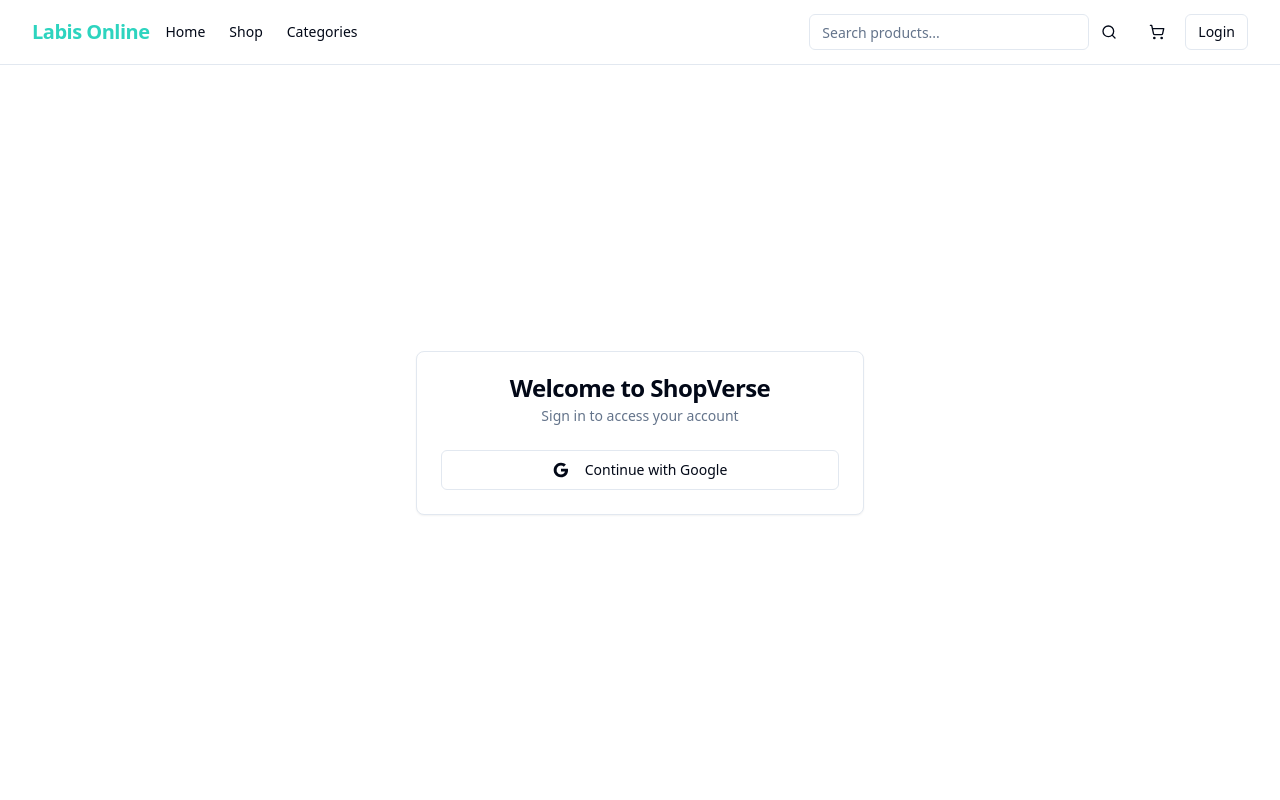
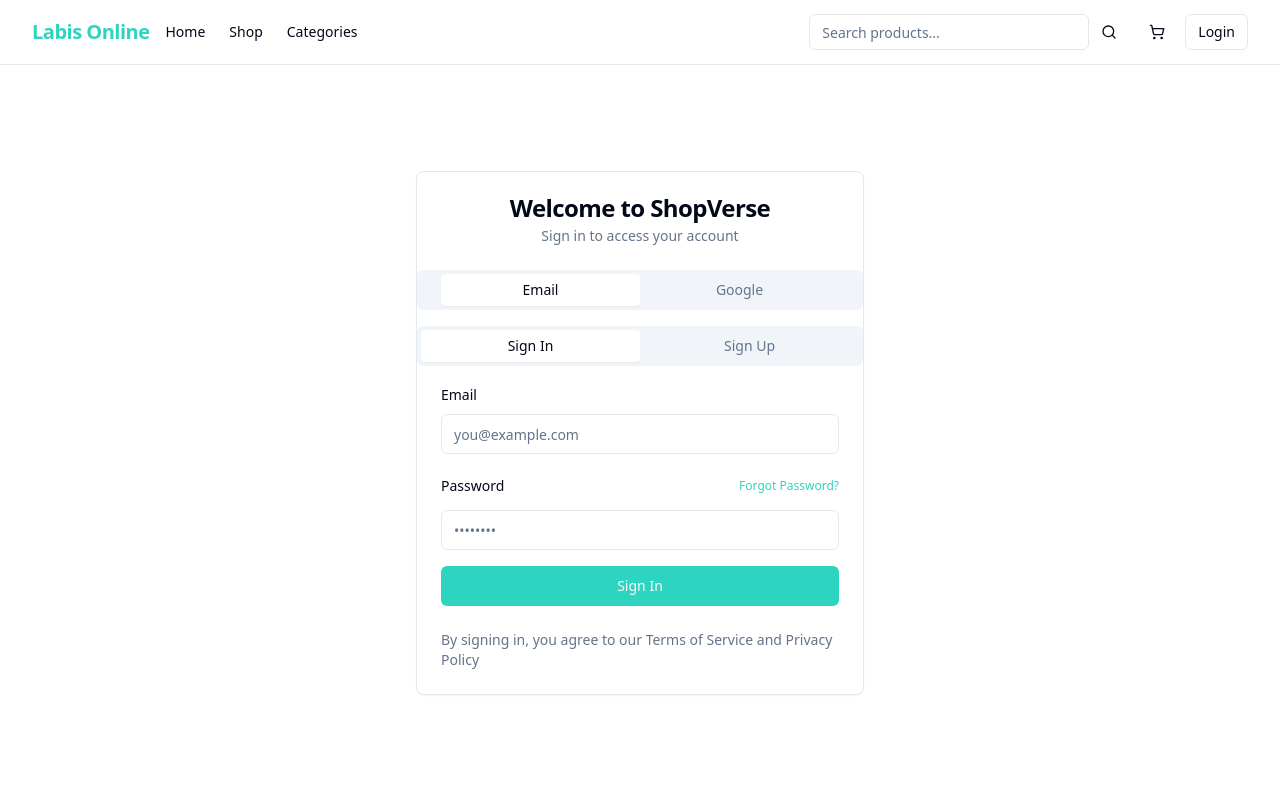
Before and after one commit to Ahmeddaahi/easy-shop-verse, a React (Vite) app: page /login in a window 1280 px wide. Shown: the top 800 px of the page. Built offline with nearby package versions, Linux system fonts and the light colour scheme.

Commit message:
feat: Implement email sign-in on login page
Adds email/password sign-in functionality to the login page, including input fields, sign-in and sign-up buttons, and a 'Forgot Password?' link.

```diff
--- a/src/context/AuthContext.tsx
+++ b/src/context/AuthContext.tsx
@@ -10,6 +10,9 @@ interface AuthContextType {
   user: User | null;
   profile: any | null;
   signInWithGoogle: () => Promise<void>;
+  signInWithEmail: (email: string, password: string) => Promise<void>;
+  signUpWithEmail: (email: string, password: string) => Promise<void>;
+  resetPassword: (email: string) => Promise<void>;
   signOut: () => Promise<void>;
   loading: boolean;
 }
@@ -68,6 +71,52 @@ export function AuthProvider({ children }: { children: React.ReactNode }) {
     }
   };
 
+  const signInWithEmail = async (email: string, password: string) => {
+    try {
+      const { error } = await supabase.auth.signInWithPassword({
+        email,
+        password,
+      });
+
+      if (error) throw error;
+
+      toast.success('Signed in successfully');
+      navigate('/');
+    } catch (error: any) {
+      toast.error(error.message || 'Error signing in with email');
+      console.error('Error:', error);
+    }
+  };
+
+  const signUpWithEmail = async (email: string, password: string) => {
+    try {
+      const { error } = await supabase.auth.signUp({
+        email,
+        password,
+      });
+
+      if (error) throw error;
+
+      toast.success('Please check your email to verify your account');
+    } catch (error: any) {
+      toast.error(error.message || 'Error signing up with email');
+      console.error('Error:', error);
+    }
+  };
+
+  const resetPassword = async (email: string) => {
+    try {
+      const { error } = await supabase.auth.resetPasswordForEmail(email);
+
+      if (error) throw error;
+
+      toast.success('Password reset link sent to your email');
+    } catch (error: any) {
+      toast.error(error.message || 'Error sending password reset email');
+      console.error('Error:', error);
+    }
+  };
+
   const signOut = async () => {
     try {
       const { error } = await supabase.auth.signOut();
@@ -85,6 +134,9 @@ export function AuthProvider({ children }: { children: React.ReactNode }) {
       user,
       profile,
       signInWithGoogle,
+      signInWithEmail,
+      signUpWithEmail,
+      resetPassword,
       signOut,
       loading
     }}>
--- a/src/pages/Login.tsx
+++ b/src/pages/Login.tsx
@@ -1,13 +1,27 @@
 
+import { useState } from 'react';
 import { useAuth } from '../context/AuthContext';
-import { Card, CardContent, CardDescription, CardHeader, CardTitle } from '@/components/ui/card';
+import { Card, CardContent, CardDescription, CardFooter, CardHeader, CardTitle } from '@/components/ui/card';
 import { Button } from '@/components/ui/button';
+import { Input } from '@/components/ui/input';
+import { Label } from '@/components/ui/label';
+import { Tabs, TabsContent, TabsList, TabsTrigger } from '@/components/ui/tabs';
+import { Dialog, DialogContent, DialogDescription, DialogFooter, DialogHeader, DialogTitle, DialogTrigger } from '@/components/ui/dialog';
 import { useNavigate } from 'react-router-dom';
 import { useEffect } from 'react';
 
 const Login = () => {
-  const { signInWithGoogle, user } = useAuth();
+  const { signInWithGoogle, signInWithEmail, signUpWithEmail, resetPassword, user } = useAuth();
   const navigate = useNavigate();
+
+  // Form states
+  const [loginEmail, setLoginEmail] = useState('');
+  const [loginPassword, setLoginPassword] = useState('');
+  const [signupEmail, setSignupEmail] = useState('');
+  const [signupPassword, setSignupPassword] = useState('');
+  const [forgotEmail, setForgotEmail] = useState('');
+  const [resetDialogOpen, setResetDialogOpen] = useState(false);
+  const [isSubmitting, setIsSubmitting] = useState(false);
 
   useEffect(() => {
     // Redirect to home page if user is already logged in
@@ -15,6 +29,28 @@ const Login = () => {
       navigate('/');
     }
   }, [user, navigate]);
+
+  const handleSignIn = async (e: React.FormEvent) => {
+    e.preventDefault();
+    setIsSubmitting(true);
+    await signInWithEmail(loginEmail, loginPassword);
+    setIsSubmitting(false);
+  };
+
+  const handleSignUp = async (e: React.FormEvent) => {
+    e.preventDefault();
+    setIsSubmitting(true);
+    await signUpWithEmail(signupEmail, signupPassword);
+    setIsSubmitting(false);
+  };
+
+  const handleResetPassword = async (e: React.FormEvent) => {
+    e.preventDefault();
+    setIsSubmitting(true);
+    await resetPassword(forgotEmail);
+    setResetDialogOpen(false);
+    setIsSubmitting(false);
+  };
 
   return (
     <div className="container flex items-center justify-center min-h-[calc(100vh-4rem)] py-8">
@@ -25,7 +61,126 @@ const Login = () => {
             Sign in to access your account
           </CardDescription>
         </CardHeader>
+
+        <Tabs defaultValue="email" className="w-full">
+          <TabsList className="grid grid-cols-2 mb-4 px-6">
+            <TabsTrigger value="email">Email</TabsTrigger>
+            <TabsTrigger value="google">Google</TabsTrigger>
+          </TabsList>
+
+          {/* Email login/signup tab */}
+          <TabsContent value="email" className="space-y-4">
+            <Tabs defaultValue="signin" className="w-full">
+              <TabsList className="grid grid-cols-2 mb-4 w-full">
+                <TabsTrigger value="signin">Sign In</TabsTrigger>
+                <TabsTrigger value="signup">Sign Up</TabsTrigger>
+              </TabsList>
+
+              {/* Sign in form */}
+              <TabsContent value="signin">
+                <form onSubmit={handleSignIn}>
                   <CardContent className="space-y-4">
+                    <div className="space-y-2">
+                      <Label htmlFor="email">Email</Label>
+                      <Input
+                        id="email"
+                        type="email"
+                        placeholder="you@example.com"
+                        value={loginEmail}
+                        onChange={(e) => setLoginEmail(e.target.value)}
+                        required
+                      />
+                    </div>
+                    <div className="space-y-2">
+                      <div className="flex items-center justify-between">
+                        <Label htmlFor="password">Password</Label>
+                        <Dialog open={resetDialogOpen} onOpenChange={setResetDialogOpen}>
+                          <DialogTrigger asChild>
+                            <Button variant="link" className="px-0 font-normal h-auto text-xs">
+                              Forgot Password?
+                            </Button>
+                          </DialogTrigger>
+                          <DialogContent>
+                            <form onSubmit={handleResetPassword}>
+                              <DialogHeader>
+                                <DialogTitle>Reset Password</DialogTitle>
+                                <DialogDescription>
+                                  Enter your email address and we'll send you a link to reset your password.
+                                </DialogDescription>
+                              </DialogHeader>
+                              <div className="py-4">
+                                <Input
+                                  id="reset-email"
+                                  placeholder="you@example.com"
+                                  value={forgotEmail}
+                                  onChange={(e) => setForgotEmail(e.target.value)}
+                                  className="w-full"
+                                  required
+                                />
+                              </div>
+                              <DialogFooter>
+                                <Button type="submit" disabled={isSubmitting}>
+                                  {isSubmitting ? 'Sending...' : 'Send Reset Link'}
+                                </Button>
+                              </DialogFooter>
+                            </form>
+                          </DialogContent>
+                        </Dialog>
+                      </div>
+                      <Input
+                        id="password"
+                        type="password"
+                        placeholder="••••••••"
+                        value={loginPassword}
+                        onChange={(e) => setLoginPassword(e.target.value)}
+                        required
+                      />
+                    </div>
+                    <Button type="submit" className="w-full" disabled={isSubmitting}>
+                      {isSubmitting ? 'Signing in...' : 'Sign In'}
+                    </Button>
+                  </CardContent>
+                </form>
+              </TabsContent>
+
+              {/* Sign up form */}
+              <TabsContent value="signup">
+                <form onSubmit={handleSignUp}>
+                  <CardContent className="space-y-4">
+                    <div className="space-y-2">
+                      <Label htmlFor="signup-email">Email</Label>
+                      <Input
+                        id="signup-email"
+                        type="email"
+                        placeholder="you@example.com"
+                        value={signupEmail}
+                        onChange={(e) => setSignupEmail(e.target.value)}
+                        required
+                      />
+                    </div>
+                    <div className="space-y-2">
+                      <Label htmlFor="signup-password">Password</Label>
+                      <Input
+                        id="signup-password"
+                        type="password"
+                        placeholder="••••••••"
+                        value={signupPassword}
+                        onChange={(e) => setSignupPassword(e.target.value)}
+                        required
+                      />
+                    </div>
+                    <Button type="submit" className="w-full" disabled={isSubmitting}>
+                      {isSubmitting ? 'Signing up...' : 'Sign Up'}
+                    </Button>
+                  </CardContent>
+                </form>
+              </TabsContent>
+            </Tabs>
+          </TabsContent>
+
+          {/* Google login tab */}
+          <TabsContent value="google">
+            <CardContent>
               <Button
                 onClick={signInWithGoogle}
                 className="w-full"
@@ -52,6 +207,12 @@ const Login = () => {
                 Continue with Google
               </Button>
             </CardContent>
+          </TabsContent>
+        </Tabs>
+
+        <CardFooter className="flex justify-center text-sm text-muted-foreground">
+          By signing in, you agree to our Terms of Service and Privacy Policy
+        </CardFooter>
       </Card>
     </div>
   );
```
Lines whose indentation alone changed are shown as unchanged.
